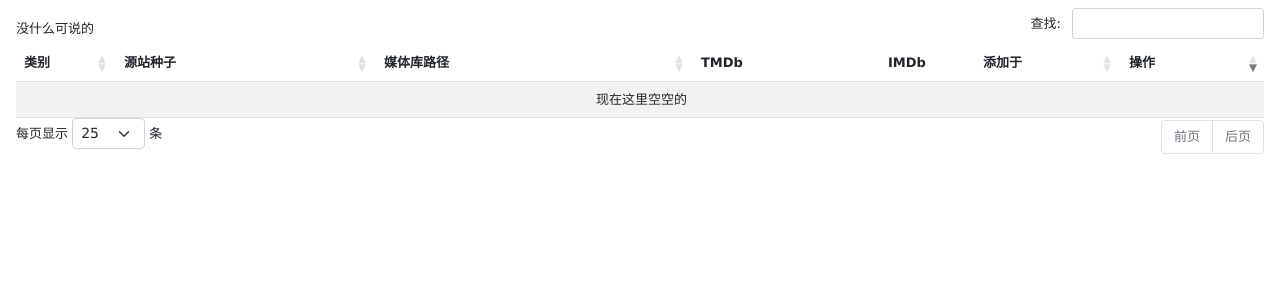
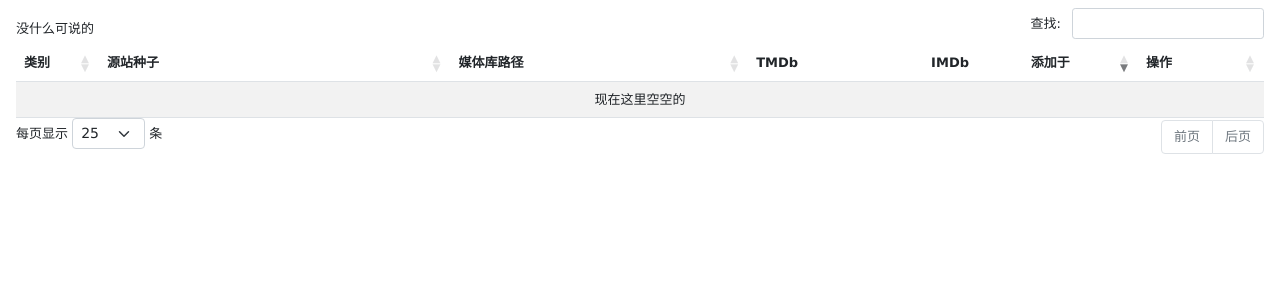
Before and after one commit to ccf-2012/torll, a Flask app: page / in a window 1280 px wide. Shown: the part 56-356 px from the top of the page. Run offline with Flask 2, Linux system fonts and the light colour scheme; data that the repository does not hold is empty; some libraries are stand-ins or nearby versions.

Commit message:
tortable

```diff
--- a/templates/tortable.html
+++ b/templates/tortable.html
@@ -1,12 +1,20 @@
 {% extends "base.html" %}
 {% block stylesheet %}
-
+<style>
+table {
+    table-layout:fixed;
+}
+td{
+    overflow:hidden;
+    text-overflow: ellipsis;
+}
+</style>
 {% endblock %}
 
 {% block content %}
 <div class="table-responsive my-2 mx-1">
 
-  <table id="data" width="100%" style="table-layout: fixed;"  class="table table-striped">
+  <table id="data" class="table table-striped row-border order-column" style="width:100%">
     <thead>
       <tr>
         <th>类别</th>
@@ -50,17 +58,17 @@
             <'row'<'col-sm-12'tr>>
             <'row'<'col-sm-12 col-md-5'l><'col-sm-12 col-md-7'p>>`,
         "pageLength": 25,
-        autoWidth: true,
+        autoWidth: false,
         scrollX: true,
         full_row_select: false,
         serverSide: true,
-        order: [[6, 'desc']],
+        order: [[5, 'desc']],
         columns: [
           {data: 'tmdbcat',
-           "width": "6%"
+           "width": "5%"
           },
           {data: 'torname',
-          "width": "20%",
+          "width": "30%",
           "render": function ( data, type, row, meta ) {
               if (data) {
                 return '<a href="'+row.torsite+'" target="_blank">'+row.torname+'</a>';
@@ -83,7 +91,7 @@
             }
           },
           {data: 'torimdb', orderable: false,
-            "width": "7%",
+            "width": "8%",
             "render": function ( data, type, row, meta ) {
               if (data){
                 return '<a href="https://www.imdb.com/title/'+data+'" target="_blank">'+data+'</a>';
@@ -92,13 +100,13 @@
             }
           },
           {data: 'addedon',
-            "width": "10%",
+            "width": "8%",
             "render": function (data) {
                 var date = new Date(data);
                 return date.toISOString().slice(0, 19).replace(/-/g, "/").replace("T", " ");
             }
           },
-          {"width":"10%",
+          {"width":"9%",
             "render": function (data, type, row) {
               var linkDelete = '<a href="/mediadel/' + row.id + '">删除</a>';
               var linkEdit = '<a href="/mediaedit/' + row.id + '">'+'修正'+'</a>';
```
